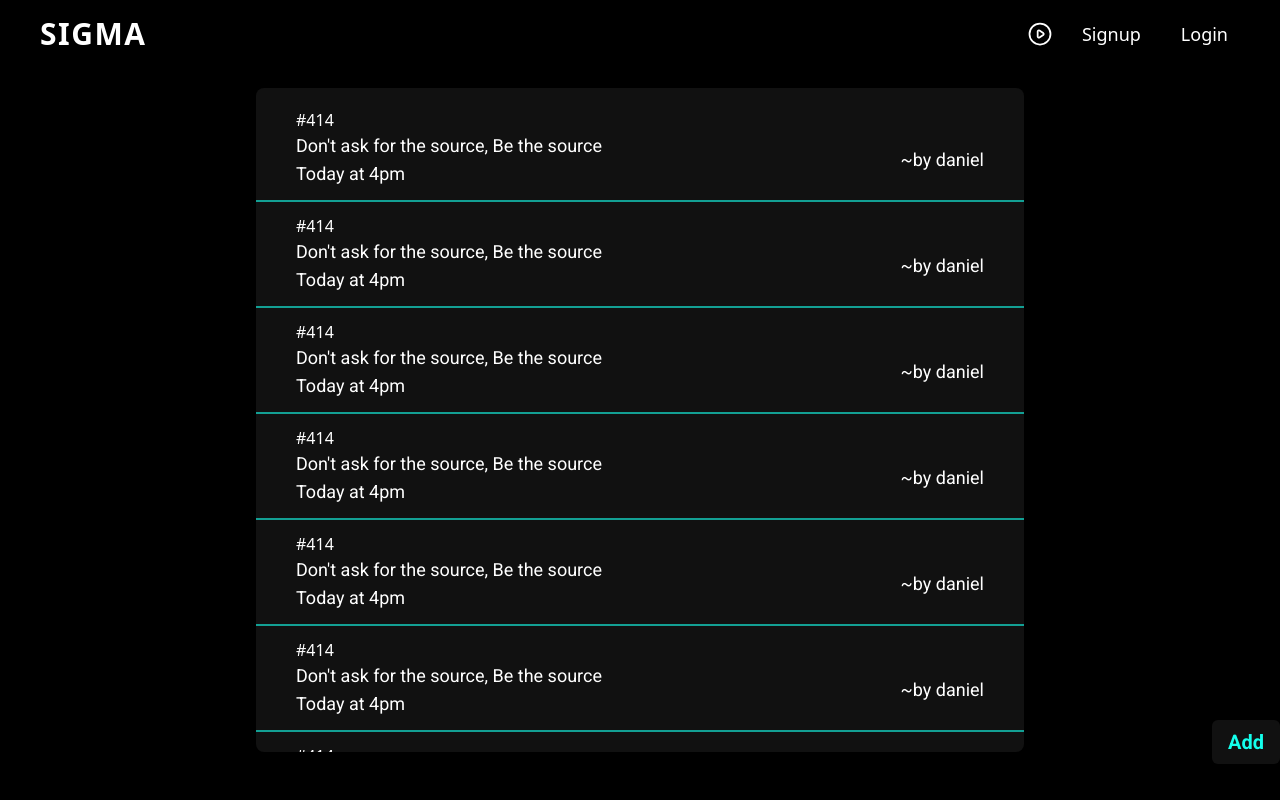
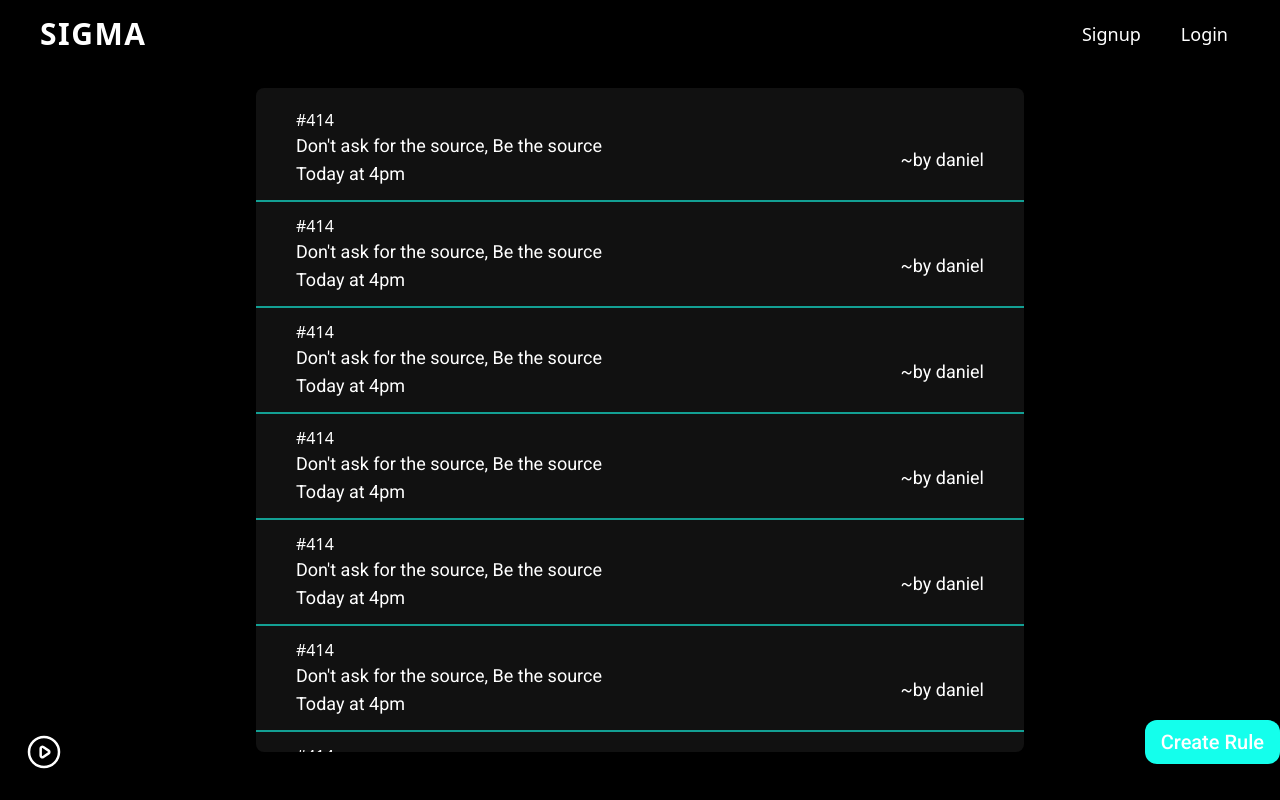
Before and after one commit to tarunfy/sigma-rules, a React (Create React App) app: page / in a window 1280 px wide. Built offline with nearby package versions, Linux system fonts and the light colour scheme.

Commit message:
redesigned home page

```diff
--- a/public/index.html
+++ b/public/index.html
@@ -8,7 +8,9 @@
       name="description"
       content="An app to create your sigma rules and make them global"
     />
-    <title>Sigma Rules</title>
+    <title>
+      Sigma Rule - An app to create your sigma rules and make them global
+    </title>
   </head>
   <style>
     * {
--- a/src/components/Navbar.js
+++ b/src/components/Navbar.js
@@ -1,6 +1,4 @@
 import React from "react";
-import main from "../media/audios/Main.mp3";
-import Player from "./Player";
 function Navbar() {
   return (
     <div className=" flex justify-between items-center px-10 py-2">
@@ -13,7 +11,6 @@ function Navbar() {
         </a>
       </div>
       <div className="flex items-center ">
-        <Player url={main} />
         <a
           href="#"
           className="text-quaternary ml-4 p-3 hover:text-tertiary transition-colors duration-300  font-sans font-medium text-lg"
--- a/src/components/Player.js
+++ b/src/components/Player.js
@@ -25,16 +25,10 @@ const Player = ({ url }) => {
 
   return (
     <div>
-      {/*<a
-        className="text-quaternary ml-4 p-3 hover:text-tertiary transition-colors duration-300  font-sans font-medium text-lg cursor-pointer"
-        onClick={toggle}
-      >
-        {playing ? "Pause" : "Play"}
-      </a>*/}
       {playing ? (
         <svg
           xmlns="http://www.w3.org/2000/svg"
-          className="h-7 w-7 ml-4 cursor-pointer hover:stroke-primary transition-colors duration-300 ease-in-out"
+          className="h-10 w-10 ml-4 cursor-pointer hover:stroke-primary transition-colors duration-300 ease-in-out"
           fill="none"
           viewBox="0 0 24 24"
           stroke="white"
@@ -50,7 +44,7 @@ const Player = ({ url }) => {
       ) : (
         <svg
           xmlns="http://www.w3.org/2000/svg"
-          className="h-7 w-7 ml-4 hover:stroke-primary transition-colors duration-300 ease-in-out  cursor-pointer"
+          className="h-10 w-10 ml-4 hover:stroke-primary transition-colors duration-300 ease-in-out  cursor-pointer"
           fill="none"
           viewBox="0 0 24 24"
           stroke="white"
--- a/src/pages/Home.js
+++ b/src/pages/Home.js
@@ -1,6 +1,8 @@
 import React, { useState } from "react";
 import Rule from "../components/Rule";
 import Modal from "react-modal";
+import main from "../media/audios/Main.mp3";
+import Player from "../components/Player";
 function Home() {
   const [modalIsOpen, setModalIsOpen] = useState(false);
   Modal.setAppElement("#root");
@@ -30,10 +32,10 @@ function Home() {
         <Rule />
       </div>
       <button
-        className="absolute right-0 bottom-2 font-Roboto bg-lightBlack text-tertiary font-semibold text-xl rounded-md py-2 px-4 flex items-center justify-center transform transition duration-500 hover:scale-110 hover:bg-tertiary hover:text-secondary"
+        className="absolute right-0 bottom-2 font-Roboto bg-tertiary text-white font-medium text-xl rounded-xl py-2 px-4 flex items-center justify-center transform transition duration-300 hover:scale-105 hover:opacity-90 hover:shadow-primary"
         onClick={() => setModalIsOpen(true)}
       >
-        Add
+        Create Rule
       </button>
       <Modal
         isOpen={modalIsOpen}
@@ -64,6 +66,9 @@ function Home() {
           <button onClick={() => setModalIsOpen(false)}>Close</button>
         </div>
       </Modal>
+      <div className="absolute bottom-0 left-2">
+        <Player url={main} />
+      </div>
     </div>
   );
 }
```
